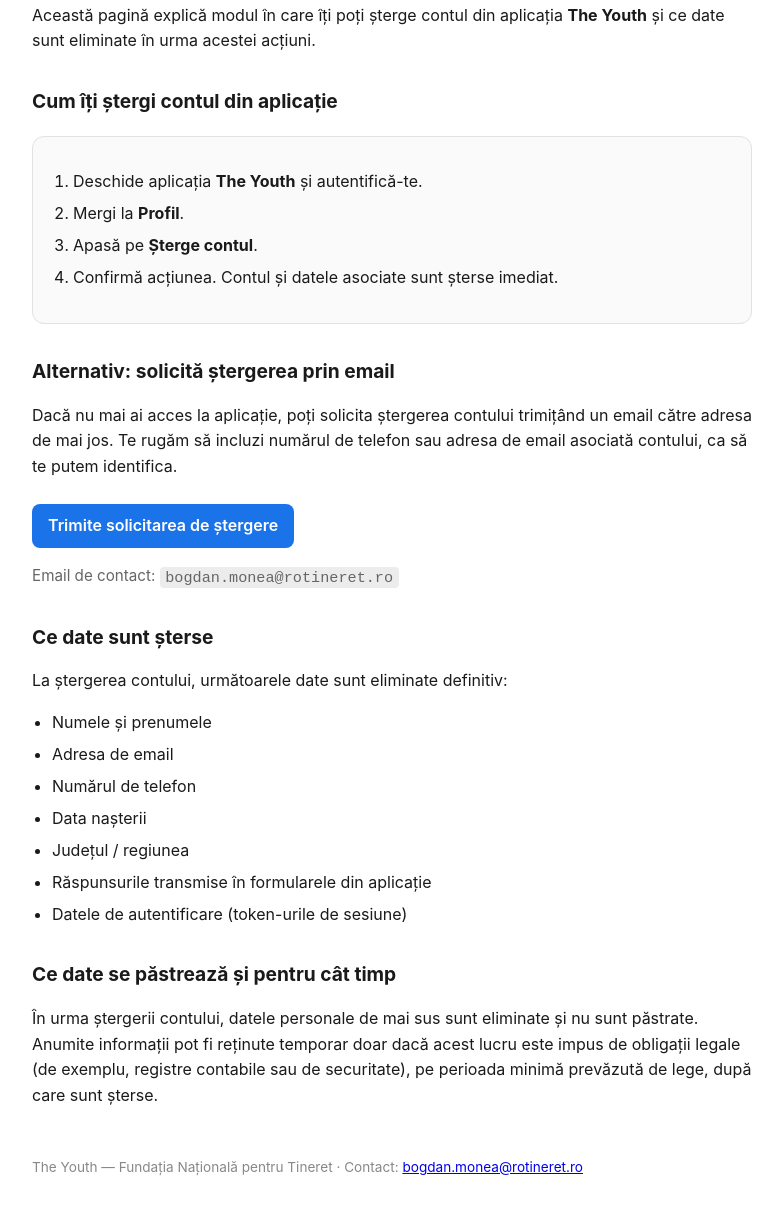
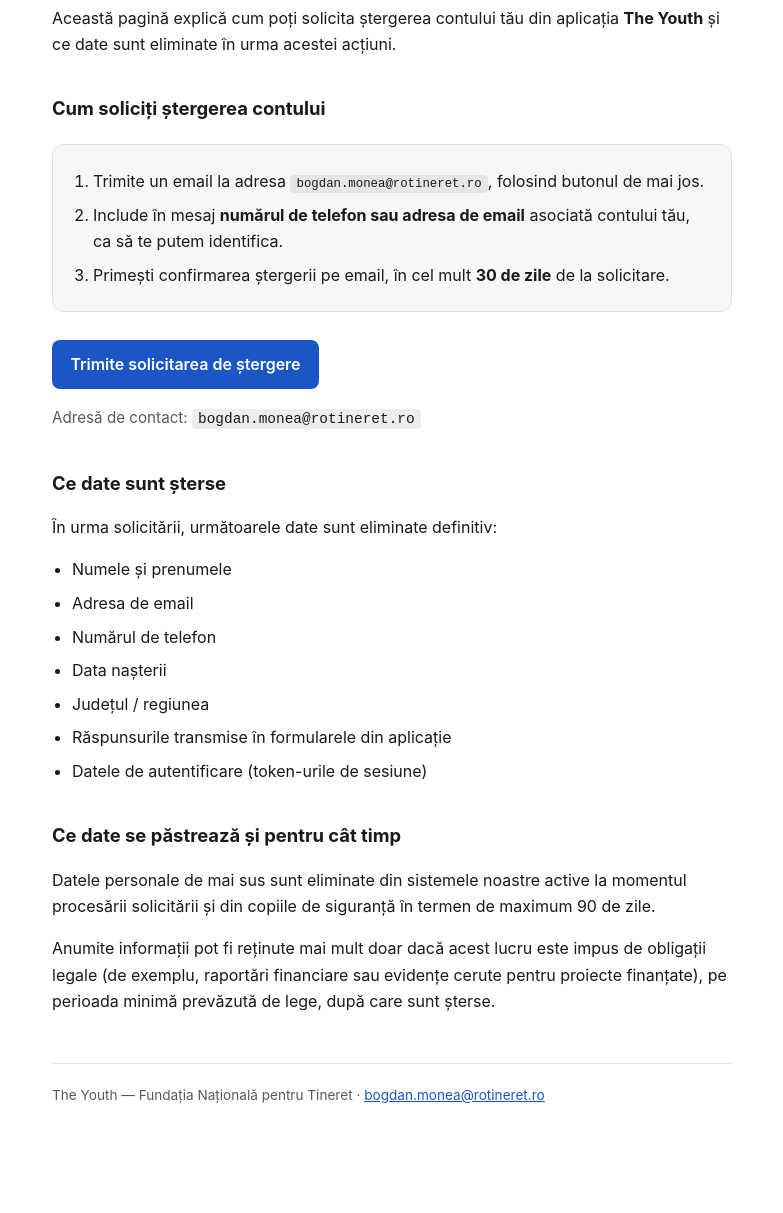
Before and after one commit to MoneaBogdan/fnt-legal, a plain HTML site: page stergere-cont/index.html in a window 1280 px wide. Shown: the part 143-1356 px from the top of the page, without its empty margins (248-1031 px from the left). After the commit the page ends 1313 px from the top, so only its background shows below. Drawn offline with Linux system fonts and the light colour scheme.

Commit message:
fix: single fixed light theme so pages are always legible
The dark-mode .card rule was overridden by a later same-specificity rule, so in
dark mode the steps card rendered near-white text on a near-white background
(1.17:1 contrast). Removed theme switching entirely: one fixed light theme with
color-scheme: only light, so the page renders identically on every device.
All text/background pairs now pass WCAG AA (worst 6.44:1).

Also clarified the deletion page: request by email, 30-day confirmation,
90-day backup retention.

```diff
--- a/stergere-cont/index.html
+++ b/stergere-cont/index.html
@@ -5,45 +5,73 @@
   <meta name="viewport" content="width=device-width, initial-scale=1.0" />
   <title>Ștergerea contului — The Youth</title>
   <style>
-    :root { color-scheme: light dark; }
+    /* Fixed light theme. `only light` stops browsers / Android WebView from
+       auto-inverting the page, so it renders identically on every device
+       regardless of the user's system theme. */
+    :root { color-scheme: only light; }
+
+    * { box-sizing: border-box; }
+
+    html, body { background: #ffffff; }
+
     body {
       font-family: -apple-system, BlinkMacSystemFont, "Segoe UI", Roboto, Helvetica, Arial, sans-serif;
-      line-height: 1.6;
+      line-height: 1.65;
       max-width: 720px;
       margin: 0 auto;
       padding: 2rem 1.25rem 4rem;
       color: #1a1a1a;
-      background: #ffffff;
+      -webkit-text-size-adjust: 100%;
     }
-    @media (prefers-color-scheme: dark) {
-      body { color: #e8e8e8; background: #121212; }
-      a { color: #8ab4f8; }
-      .card { background: #1e1e1e; border-color: #333; }
-    }
-    h1 { font-size: 1.6rem; margin-bottom: .25rem; }
-    h2 { font-size: 1.2rem; margin-top: 2rem; }
-    .muted { color: #666; font-size: .95rem; }
+
+    h1 { font-size: 1.6rem; margin-bottom: .25rem; color: #1a1a1a; }
+    h2 { font-size: 1.15rem; margin-top: 2.25rem; color: #1a1a1a; }
+    p  { color: #1a1a1a; }
+    li { color: #1a1a1a; margin: .45rem 0; }
+    strong { color: #1a1a1a; }
+    a { color: #1a56c4; }
+
+    .muted { color: #5a5a5a; font-size: .95rem; }
+
     .card {
-      border: 1px solid #e2e2e2;
+      border: 1px solid #e2e2e4;
       border-radius: 12px;
       padding: 1rem 1.25rem;
       margin: 1.25rem 0;
-      background: #fafafa;
+      background: #f7f7f8;
+      color: #1a1a1a;
     }
+    .card ol, .card ul { margin: 0; }
+
     ol, ul { padding-left: 1.25rem; }
-    li { margin: .4rem 0; }
+
     a.btn {
       display: inline-block;
       margin-top: .5rem;
-      padding: .6rem 1rem;
-      background: #1a73e8;
-      color: #fff;
+      padding: .7rem 1.15rem;
+      background: #1a56c4;
+      color: #ffffff;
       text-decoration: none;
       border-radius: 8px;
       font-weight: 600;
     }
-    footer { margin-top: 3rem; font-size: .85rem; color: #888; }
-    code { background: rgba(127,127,127,.15); padding: .1rem .35rem; border-radius: 4px; }
+    a.btn:hover { background: #14449c; }
+
+    code {
+      background: rgba(0, 0, 0, .07);
+      color: #1a1a1a;
+      padding: .12rem .38rem;
+      border-radius: 4px;
+      font-size: .95em;
+    }
+
+    footer {
+      margin-top: 3rem;
+      padding-top: 1.25rem;
+      border-top: 1px solid #e2e2e4;
+      font-size: .85rem;
+      color: #5a5a5a;
+    }
   </style>
 </head>
 <body>
@@ -51,35 +79,28 @@
   <p class="muted">Aplicația <strong>The Youth</strong> — Fundația Națională pentru Tineret</p>
 
   <p>
-    Această pagină explică modul în care îți poți șterge contul din aplicația
+    Această pagină explică cum poți solicita ștergerea contului tău din aplicația
     <strong>The Youth</strong> și ce date sunt eliminate în urma acestei acțiuni.
   </p>
 
-  <h2>Cum îți ștergi contul din aplicație</h2>
+  <h2>Cum soliciți ștergerea contului</h2>
   <div class="card">
     <ol>
-      <li>Deschide aplicația <strong>The Youth</strong> și autentifică-te.</li>
-      <li>Mergi la <strong>Profil</strong>.</li>
-      <li>Apasă pe <strong>Șterge contul</strong>.</li>
-      <li>Confirmă acțiunea. Contul și datele asociate sunt șterse imediat.</li>
+      <li>Trimite un email la adresa <code>bogdan.monea@rotineret.ro</code>, folosind butonul de mai jos.</li>
+      <li>Include în mesaj <strong>numărul de telefon sau adresa de email</strong> asociată contului tău, ca să te putem identifica.</li>
+      <li>Primești confirmarea ștergerii pe email, în cel mult <strong>30 de zile</strong> de la solicitare.</li>
     </ol>
   </div>
 
-  <h2>Alternativ: solicită ștergerea prin email</h2>
   <p>
-    Dacă nu mai ai acces la aplicație, poți solicita ștergerea contului trimițând
-    un email către adresa de mai jos. Te rugăm să incluzi numărul de telefon sau
-    adresa de email asociată contului, ca să te putem identifica.
-  </p>
-  <p>
-    <a class="btn" href="mailto:bogdan.monea@rotineret.ro?subject=Solicitare%20stergere%20cont%20-%20The%20Youth&body=Buna%20ziua%2C%0A%0ADoresc%20stergerea%20contului%20meu%20si%20a%20datelor%20asociate%20din%20aplicatia%20The%20Youth.%0A%0ANumar%20de%20telefon%2Femail%20asociat%20contului%3A%20%0A%0AMultumesc.">
+    <a class="btn" href="mailto:bogdan.monea@rotineret.ro?subject=Solicitare%20stergere%20cont%20-%20The%20Youth&body=Buna%20ziua%2C%0A%0ADoresc%20stergerea%20contului%20meu%20si%20a%20datelor%20asociate%20din%20aplicatia%20The%20Youth.%0A%0ANumar%20de%20telefon%20sau%20email%20asociat%20contului%3A%20%0A%0AMultumesc.">
       Trimite solicitarea de ștergere
     </a>
   </p>
-  <p class="muted">Email de contact: <code>bogdan.monea@rotineret.ro</code></p>
+  <p class="muted">Adresă de contact: <code>bogdan.monea@rotineret.ro</code></p>
 
   <h2>Ce date sunt șterse</h2>
-  <p>La ștergerea contului, următoarele date sunt eliminate definitiv:</p>
+  <p>În urma solicitării, următoarele date sunt eliminate definitiv:</p>
   <ul>
     <li>Numele și prenumele</li>
     <li>Adresa de email</li>
@@ -92,14 +113,18 @@
 
   <h2>Ce date se păstrează și pentru cât timp</h2>
   <p>
-    În urma ștergerii contului, datele personale de mai sus sunt eliminate și nu
-    sunt păstrate. Anumite informații pot fi reținute temporar doar dacă acest
-    lucru este impus de obligații legale (de exemplu, registre contabile sau de
-    securitate), pe perioada minimă prevăzută de lege, după care sunt șterse.
+    Datele personale de mai sus sunt eliminate din sistemele noastre active la
+    momentul procesării solicitării și din copiile de siguranță în termen de
+    maximum 90 de zile.
+  </p>
+  <p>
+    Anumite informații pot fi reținute mai mult doar dacă acest lucru este impus de
+    obligații legale (de exemplu, raportări financiare sau evidențe cerute pentru
+    proiecte finanțate), pe perioada minimă prevăzută de lege, după care sunt șterse.
   </p>
 
   <footer>
-    The Youth — Fundația Națională pentru Tineret · Contact:
+    The Youth — Fundația Națională pentru Tineret ·
     <a href="mailto:bogdan.monea@rotineret.ro">bogdan.monea@rotineret.ro</a>
   </footer>
 </body>
```
Also changed, not shown: index.html (+49 -7 lines).
